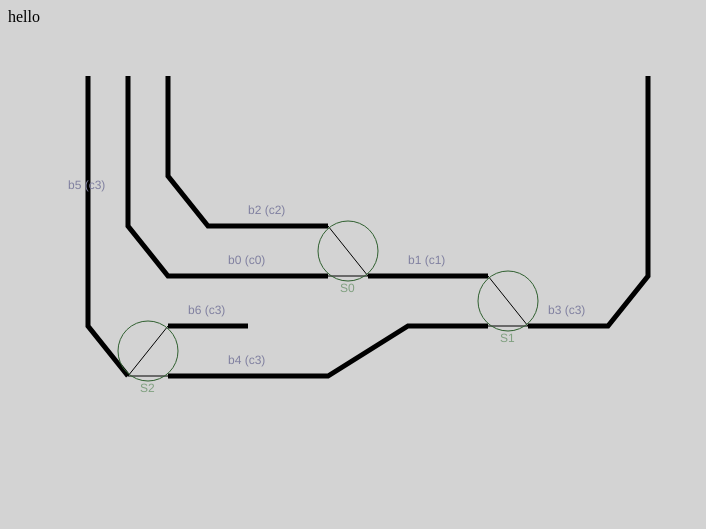
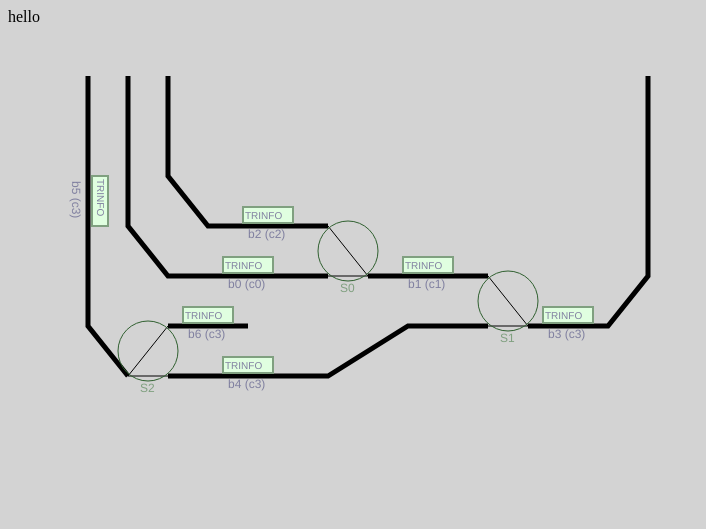
Before and after one commit to banyanshade-software/train_ctl_sw, a plain HTML site: page trainctl/uitrack/uitrack.html in a window 1280 px wide. Shown: the whole page, without its empty margins (0-706 px from the left). Drawn offline with Linux system fonts and the light colour scheme.

Commit message:
SvgGen now ok, train_throttle adapted for it

```diff
--- a/trainctl/uitrack/uitrack.html
+++ b/trainctl/uitrack/uitrack.html
@@ -1,11 +1,11 @@
 <html><body style="background-color:lightgrey;">hello<br/><svg height="500px" id="svg_document" width="800px" version="1.1" preserveAspectRatio="xMidYMid meet" viewBox="0 0 800 500">
-<g id="main_group"><polyline id="SBLK00" class="CANTON0" stroke="#000000" stroke-width="5px" fill="none" points="120,50 120,200 160,250 320,250"></polyline>
-<polyline id="SBLK01" class="CANTON1" stroke="#000000" stroke-width="5px" fill="none" points="360,250 480,250"></polyline>
-<polyline id="SBLK02" class="CANTON2" stroke="#000000" stroke-width="5px" fill="none" points="160,50 160,150 200,200 320,200"></polyline>
-<polyline id="SBLK03" class="CANTON3" stroke="#000000" stroke-width="5px" fill="none" points="520,300 600,300 640,250 640,50"></polyline>
-<polyline id="SBLK04" class="CANTON3" stroke="#000000" stroke-width="5px" fill="none" points="160,350 320,350 400,300 480,300"></polyline>
-<polyline id="SBLK05" class="CANTON3" stroke="#000000" stroke-width="5px" fill="none" points="80,50 80,300 120,350"></polyline>
-<polyline id="SBLK06" class="CANTON3" stroke="#000000" stroke-width="5px" fill="none" points="160,300 240,300"></polyline>
+<g id="main_group"><polyline id="SBLK00" class="track CANTON0" stroke="#000000" stroke-width="5px" fill="none" points="120,50 120,200 160,250 320,250"></polyline>
+<polyline id="SBLK01" class="track CANTON1" stroke="#000000" stroke-width="5px" fill="none" points="360,250 480,250"></polyline>
+<polyline id="SBLK02" class="track CANTON2" stroke="#000000" stroke-width="5px" fill="none" points="160,50 160,150 200,200 320,200"></polyline>
+<polyline id="SBLK03" class="track CANTON3" stroke="#000000" stroke-width="5px" fill="none" points="520,300 600,300 640,250 640,50"></polyline>
+<polyline id="SBLK04" class="track CANTON3" stroke="#000000" stroke-width="5px" fill="none" points="160,350 320,350 400,300 480,300"></polyline>
+<polyline id="SBLK05" class="track CANTON3" stroke="#000000" stroke-width="5px" fill="none" points="80,50 80,300 120,350"></polyline>
+<polyline id="SBLK06" class="track CANTON3" stroke="#000000" stroke-width="5px" fill="none" points="160,300 240,300"></polyline>
 <polyline polyline id="to0s" class="turnout" stroke="#000000" stroke-width="1px" fill="none" points="360,250 320,250"></polyline>
 <polyline polyline id="to0t" class="turnout" stroke="#000000" stroke-width="1px" fill="none" points="360,250 320,200"></polyline>
 <polyline polyline id="to1t" class="turnout" stroke="#000000" stroke-width="1px" fill="none" points="520,300 480,250"></polyline>
@@ -13,13 +13,27 @@
 <polyline polyline id="to2s" class="turnout" stroke="#000000" stroke-width="1px" fill="none" points="120,350 160,350"></polyline>
 <polyline polyline id="to2t" class="turnout" stroke="#000000" stroke-width="1px" fill="none" points="120,350 160,300"></polyline>
 </g>
-<text x="220px" y="238px" class="label" Font-family="Helvetica" fill="#8080A0" font-size="12px">b0 (c0)</text>
-<text x="400px" y="238px" class="label" Font-family="Helvetica" fill="#8080A0" font-size="12px">b1 (c1)</text>
-<text x="240px" y="188px" class="label" Font-family="Helvetica" fill="#8080A0" font-size="12px">b2 (c2)</text>
-<text x="540px" y="288px" class="label" Font-family="Helvetica" fill="#8080A0" font-size="12px">b3 (c3)</text>
-<text x="220px" y="338px" class="label" Font-family="Helvetica" fill="#8080A0" font-size="12px">b4 (c3)</text>
-<text x="60px" y="163px" class="label" Font-family="Helvetica" fill="#8080A0" font-size="12px">b5 (c3)</text>
-<text x="180px" y="288px" class="label" Font-family="Helvetica" fill="#8080A0" font-size="12px">b6 (c3)</text>
+<text x="220px" y="262px" class="label" Font-family="Helvetica" fill="#8080A0" font-size="12px" >b0 (c0)</text>
+<rect class="trinfo trinfo_s0 trinfo_c0" x="215" y="231" width="50" height="16" fill="#E0FFE0" stroke="#80A080" stroke-width="2px" />
+<text id="tr0" class="trinfo trinfo_s0 trinfo_c0" x="217px" y="243px"  Font-family="Helvetica" fill="#8080A0" font-size="10px" >TRINFO</text>
+<text x="400px" y="262px" class="label" Font-family="Helvetica" fill="#8080A0" font-size="12px" >b1 (c1)</text>
+<rect class="trinfo trinfo_s1 trinfo_c1" x="395" y="231" width="50" height="16" fill="#E0FFE0" stroke="#80A080" stroke-width="2px" />
+<text id="tr1" class="trinfo trinfo_s1 trinfo_c1" x="397px" y="243px"  Font-family="Helvetica" fill="#8080A0" font-size="10px" >TRINFO</text>
+<text x="240px" y="212px" class="label" Font-family="Helvetica" fill="#8080A0" font-size="12px" >b2 (c2)</text>
+<rect class="trinfo trinfo_s2 trinfo_c2" x="235" y="181" width="50" height="16" fill="#E0FFE0" stroke="#80A080" stroke-width="2px" />
+<text id="tr2" class="trinfo trinfo_s2 trinfo_c2" x="237px" y="193px"  Font-family="Helvetica" fill="#8080A0" font-size="10px" >TRINFO</text>
+<text x="540px" y="312px" class="label" Font-family="Helvetica" fill="#8080A0" font-size="12px" >b3 (c3)</text>
+<rect class="trinfo trinfo_s3 trinfo_c3" x="535" y="281" width="50" height="16" fill="#E0FFE0" stroke="#80A080" stroke-width="2px" />
+<text id="tr3" class="trinfo trinfo_s3 trinfo_c3" x="537px" y="293px"  Font-family="Helvetica" fill="#8080A0" font-size="10px" >TRINFO</text>
+<text x="220px" y="362px" class="label" Font-family="Helvetica" fill="#8080A0" font-size="12px" >b4 (c3)</text>
+<rect class="trinfo trinfo_s4 trinfo_c3" x="215" y="331" width="50" height="16" fill="#E0FFE0" stroke="#80A080" stroke-width="2px" />
+<text id="tr4" class="trinfo trinfo_s4 trinfo_c3" x="217px" y="343px"  Font-family="Helvetica" fill="#8080A0" font-size="10px" >TRINFO</text>
+<text x="68px" y="155px" class="label" Font-family="Helvetica" fill="#8080A0" font-size="12px" writing-mode=vertical-rl>b5 (c3)</text>
+<rect class="trinfo trinfo_s5 trinfo_c3" x="84" y="150" width="16" height="50" fill="#E0FFE0" stroke="#80A080" stroke-width="2px" />
+<text id="tr5" class="trinfo trinfo_s5 trinfo_c3" x="92px" y="153px"  Font-family="Helvetica" fill="#8080A0" font-size="10px" writing-mode=vertical-rl>TRINFO</text>
+<text x="180px" y="312px" class="label" Font-family="Helvetica" fill="#8080A0" font-size="12px" >b6 (c3)</text>
+<rect class="trinfo trinfo_s6 trinfo_c3" x="175" y="281" width="50" height="16" fill="#E0FFE0" stroke="#80A080" stroke-width="2px" />
+<text id="tr6" class="trinfo trinfo_s6 trinfo_c3" x="177px" y="293px"  Font-family="Helvetica" fill="#8080A0" font-size="10px" >TRINFO</text>
 <circle cx="340" cy="225" r="30" stroke="#306030" stroke-width="1px" fill="none"/>
 <text x="332px" y="266px" class="turnout" Font-family="Helvetica" fill="#80A080" font-size="12px">S0</text>
 <circle cx="500" cy="275" r="30" stroke="#306030" stroke-width="1px" fill="none"/>
```
Also changed, not shown: 6 other files.
